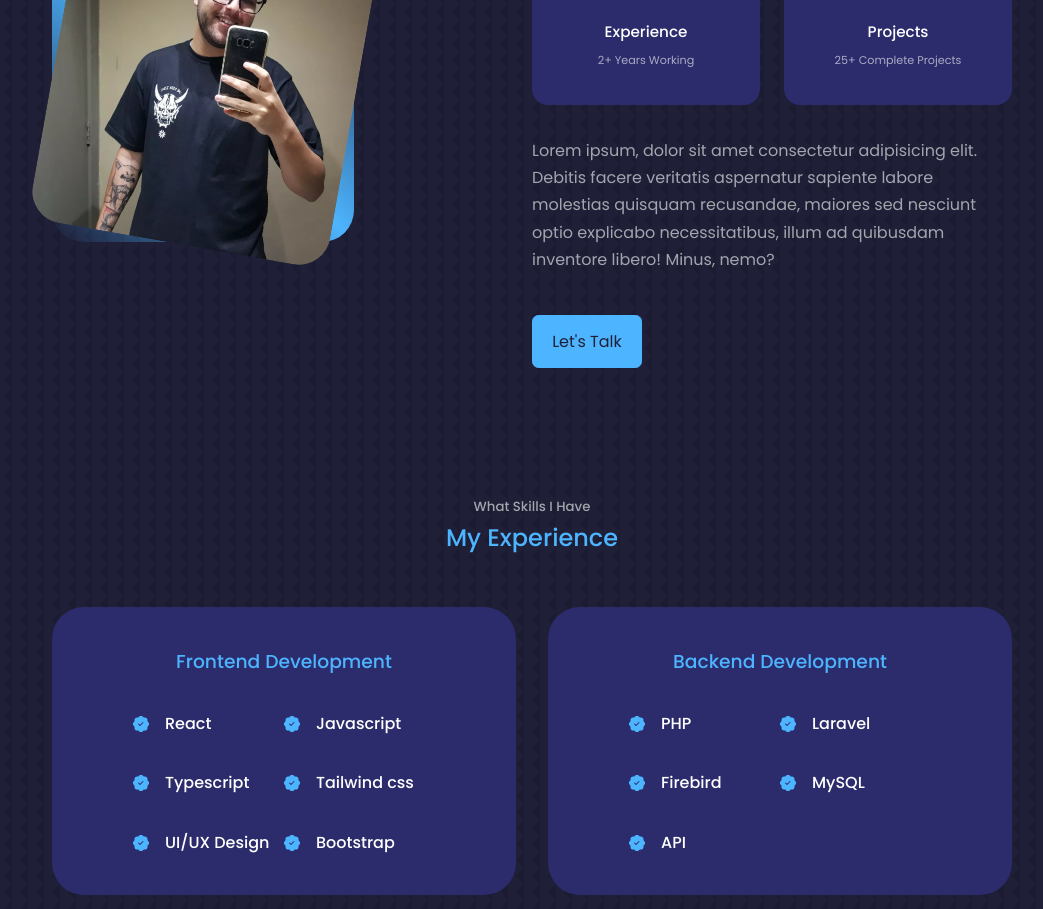
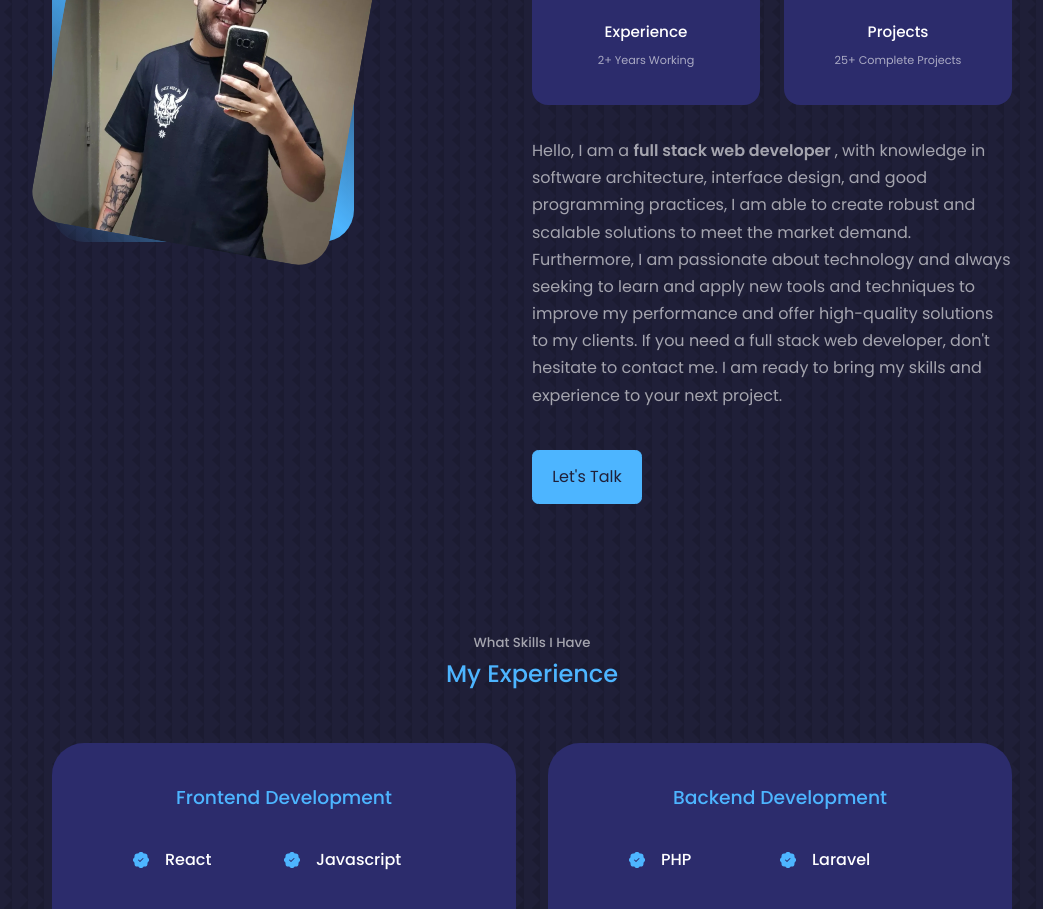
Before and after one commit to JoaoVictorLiz/newPortfolio, a React (Create React App) app: page / in a window 1280 px wide. Shown: the part 1100-2009 px from the top of the page, without its empty margins (108-1151 px from the left). Built offline with nearby package versions, Linux system fonts and the light colour scheme.

Commit message:
Description about me

```diff
--- a/src/components/about/About.jsx
+++ b/src/components/about/About.jsx
@@ -39,7 +39,10 @@ const About = () => {
             </article>
           </div>
           <p>
-            Lorem ipsum, dolor sit amet consectetur adipisicing elit. Debitis facere veritatis aspernatur sapiente labore molestias quisquam recusandae, maiores sed nesciunt optio explicabo necessitatibus, illum ad quibusdam inventore libero! Minus, nemo?
+          Hello, I am a <strong> full stack web developer </strong> ,
+          with knowledge in software architecture, interface design, and good programming practices, I am able to create robust and scalable solutions to meet the market demand.
+          Furthermore, I am passionate about technology and always seeking to learn and apply new tools and techniques to improve my performance and offer high-quality solutions to my clients.
+          If you need a full stack web developer, don't hesitate to contact me. I am ready to bring my skills and experience to your next project.
           </p>
 
           <a href="#contact" className='btn btn-primary'>Let's Talk</a>
```
